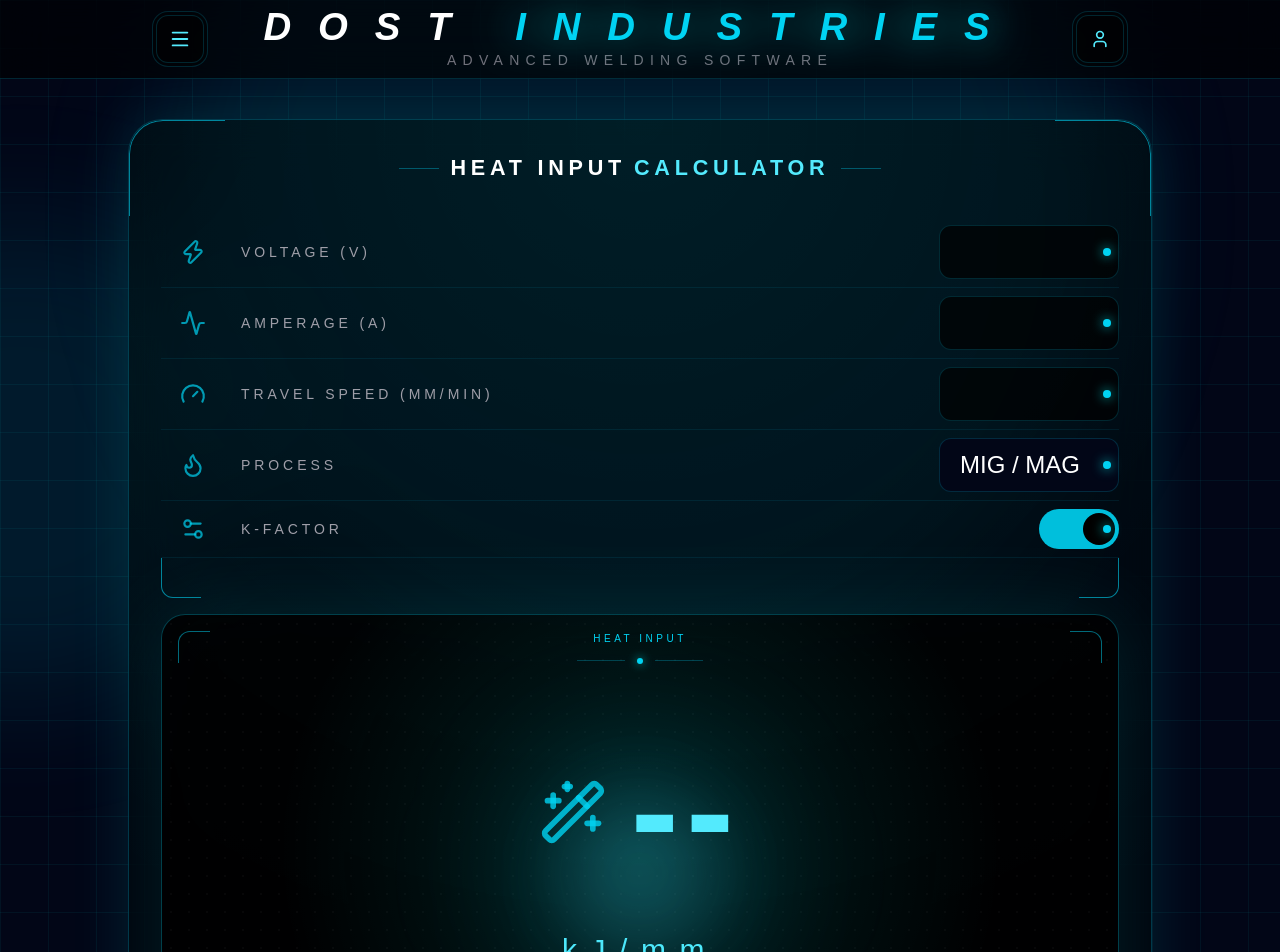
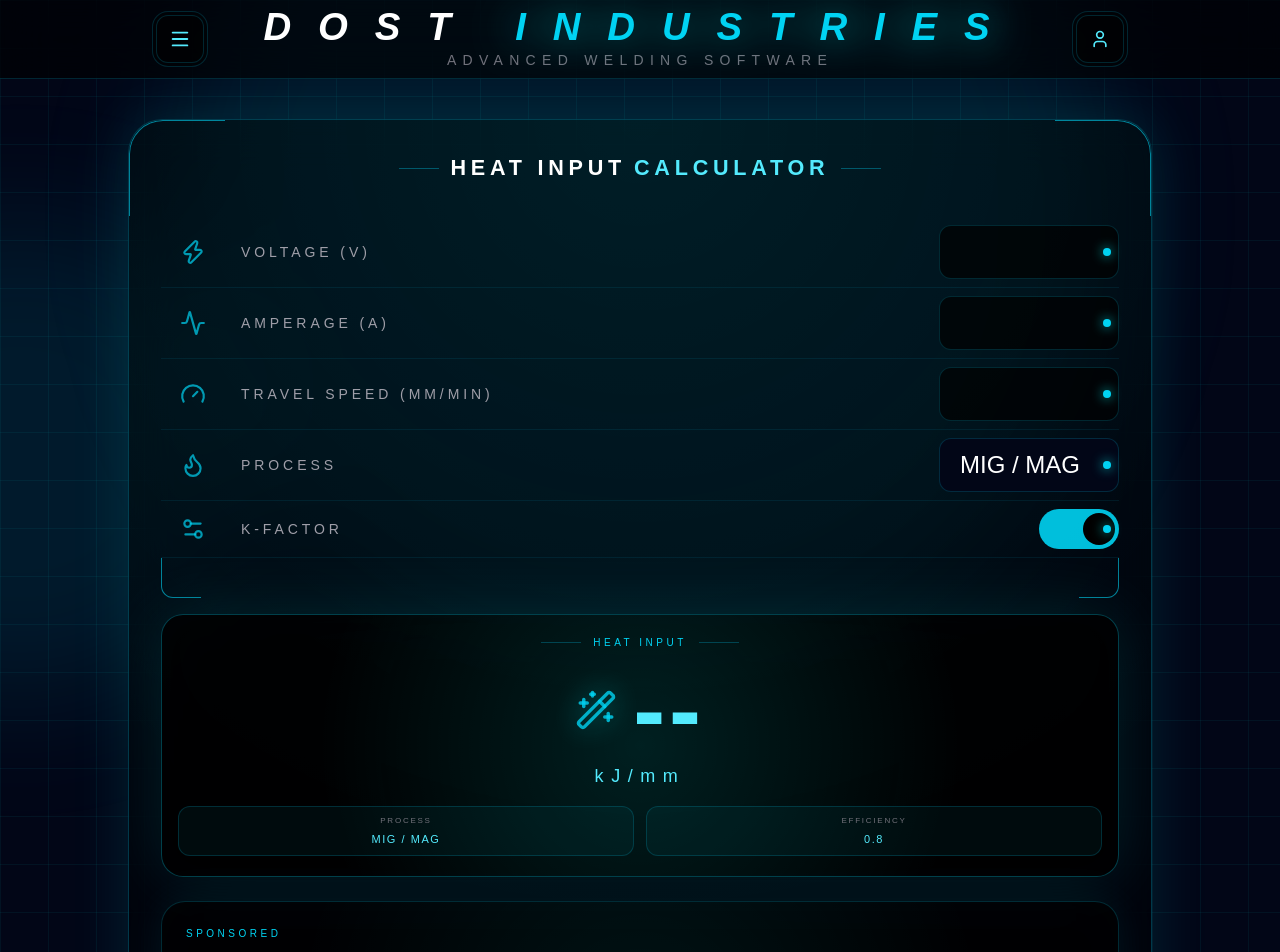
Before and after one commit to Dost-Industries/dost-industries-app, a Next.js app: page / in a window 1280 px wide. Shown: the top 952 px of the page. Built offline with nearby package versions, Linux system fonts and the light colour scheme.

Commit message:
Refactor heat input page into components

```diff
--- a/app/components/ResultCard.tsx
+++ b/app/components/ResultCard.tsx
@@ -14,63 +14,48 @@
   useFactor,
 }: ResultCardProps) {
   return (
-    <div className="group relative mt-4 overflow-hidden rounded-[24px] border border-cyan-400/30 bg-black/75 backdrop-blur-xl shadow-[0_0_90px_rgba(0,255,255,0.12)] transition-all duration-500 hover:shadow-[0_0_120px_rgba(0,255,255,0.22)]">
-      <div className="absolute inset-0 bg-[radial-gradient(circle_at_center,rgba(0,255,255,0.13),transparent_68%)]" />
-      <div className="absolute inset-0 opacity-[0.035] bg-[radial-gradient(circle,rgba(255,255,255,0.8)_1px,transparent_1px)] bg-[size:18px_18px]" />
+    <div className="group relative mt-4 overflow-hidden rounded-[22px] border border-cyan-400/30 bg-black/75 backdrop-blur-xl shadow-[0_0_70px_rgba(0,255,255,0.12)]">
+      <div className="absolute inset-0 bg-[radial-gradient(circle_at_center,rgba(0,255,255,0.12),transparent_65%)]" />
 
-      <div className="absolute top-4 left-4 h-8 w-8 rounded-tl-xl border-l border-t border-cyan-400/50" />
-      <div className="absolute top-4 right-4 h-8 w-8 rounded-tr-xl border-r border-t border-cyan-400/50" />
-      <div className="absolute bottom-4 left-4 h-8 w-8 rounded-bl-xl border-b border-l border-cyan-400/30" />
-      <div className="absolute bottom-4 right-4 h-8 w-8 rounded-br-xl border-b border-r border-cyan-400/30" />
+      <div className="relative z-10 px-4 py-5">
+        <div className="mb-3 flex items-center justify-center gap-3">
+          <div className="h-px w-10 bg-cyan-500/30" />
+          <p className="text-[10px] uppercase tracking-[0.35em] text-cyan-400">
+            Heat Input
+          </p>
+          <div className="h-px w-10 bg-cyan-500/30" />
+        </div>
 
-      <div className="relative z-10 pt-4 text-center">
-        <p className="text-[10px] tracking-[0.35em] text-cyan-400 uppercase">
-          Heat Input
-        </p>
-
-        <div className="mt-3 flex items-center justify-center gap-3">
-          <div className="h-[1px] w-12 bg-cyan-500/30" />
-          <div className="h-1.5 w-1.5 rounded-full bg-cyan-400 shadow-[0_0_10px_rgba(0,255,255,0.8)]" />
-          <div className="h-[1px] w-12 bg-cyan-500/30" />
-        </div>
-      </div>
-
-      <div className="relative z-10 flex flex-col items-center justify-center px-4 py-5 sm:py-10">
-        <div className="absolute h-[260px] w-[260px] rounded-full bg-cyan-400/10 blur-3xl" />
-        <div className="absolute h-[150px] w-[150px] animate-pulse rounded-full bg-cyan-300/20 blur-2xl" />
-
-        <div className="relative flex items-center justify-center gap-4 sm:gap-6">
+        <div className="flex items-center justify-center gap-4">
           <Wand2
-            size={48}
-            className="text-cyan-400/80 transition-all duration-500 group-hover:scale-105 group-hover:drop-shadow-[0_0_18px_rgba(0,255,255,0.7)] sm:h-[68px] sm:w-[68px]"
+            size={42}
+            className="text-cyan-400/80 drop-shadow-[0_0_14px_rgba(0,255,255,0.45)]"
           />
 
-          <p className="text-[4.2rem] font-black tracking-[0.05em] text-cyan-300 transition-all duration-500 group-hover:drop-shadow-[0_0_18px_rgba(0,255,255,0.35)] sm:text-[6rem] lg:text-[9rem]">
+          <p className="text-[4rem] font-black leading-none tracking-[0.04em] text-cyan-300 sm:text-[6rem]">
             {result ?? "--"}
           </p>
         </div>
 
-        <p className="mt-1 text-xl font-light tracking-[0.45em] text-cyan-300 sm:mt-3 sm:text-3xl">
+        <p className="mt-1 text-center text-lg font-light tracking-[0.42em] text-cyan-300">
           kJ/mm
         </p>
 
-        <div className="mt-5 grid w-full max-w-[420px] grid-cols-2 gap-3">
+        <div className="mt-4 grid grid-cols-2 gap-3">
           <div className="rounded-xl border border-cyan-500/20 bg-cyan-400/5 px-3 py-2 text-center">
-            <p className="mb-1 text-[9px] tracking-[0.24em] text-zinc-500 uppercase">
+            <p className="mb-1 text-[8px] uppercase tracking-[0.22em] text-zinc-500">
               Process
             </p>
-
-            <p className="text-xs tracking-[0.16em] text-cyan-300 sm:text-sm">
+            <p className="text-[11px] tracking-[0.14em] text-cyan-300">
               {processName}
             </p>
           </div>
 
           <div className="rounded-xl border border-cyan-500/20 bg-cyan-400/5 px-3 py-2 text-center">
-            <p className="mb-1 text-[9px] tracking-[0.24em] text-zinc-500 uppercase">
+            <p className="mb-1 text-[8px] uppercase tracking-[0.22em] text-zinc-500">
               Efficiency
             </p>
-
-            <p className="text-xs tracking-[0.16em] text-cyan-300 sm:text-sm">
+            <p className="text-[11px] tracking-[0.14em] text-cyan-300">
               {useFactor ? efficiency : "OFF"}
             </p>
           </div>
```
